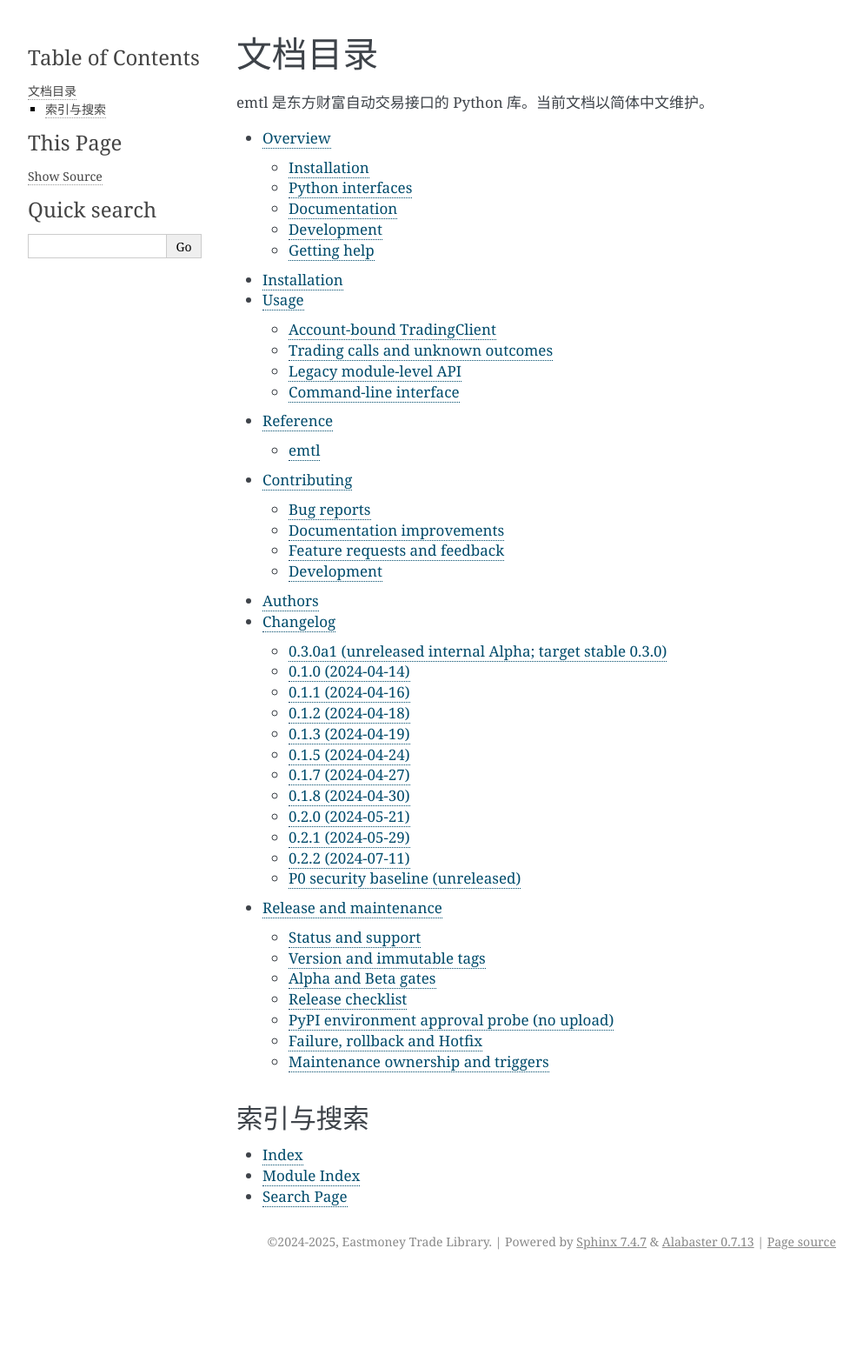
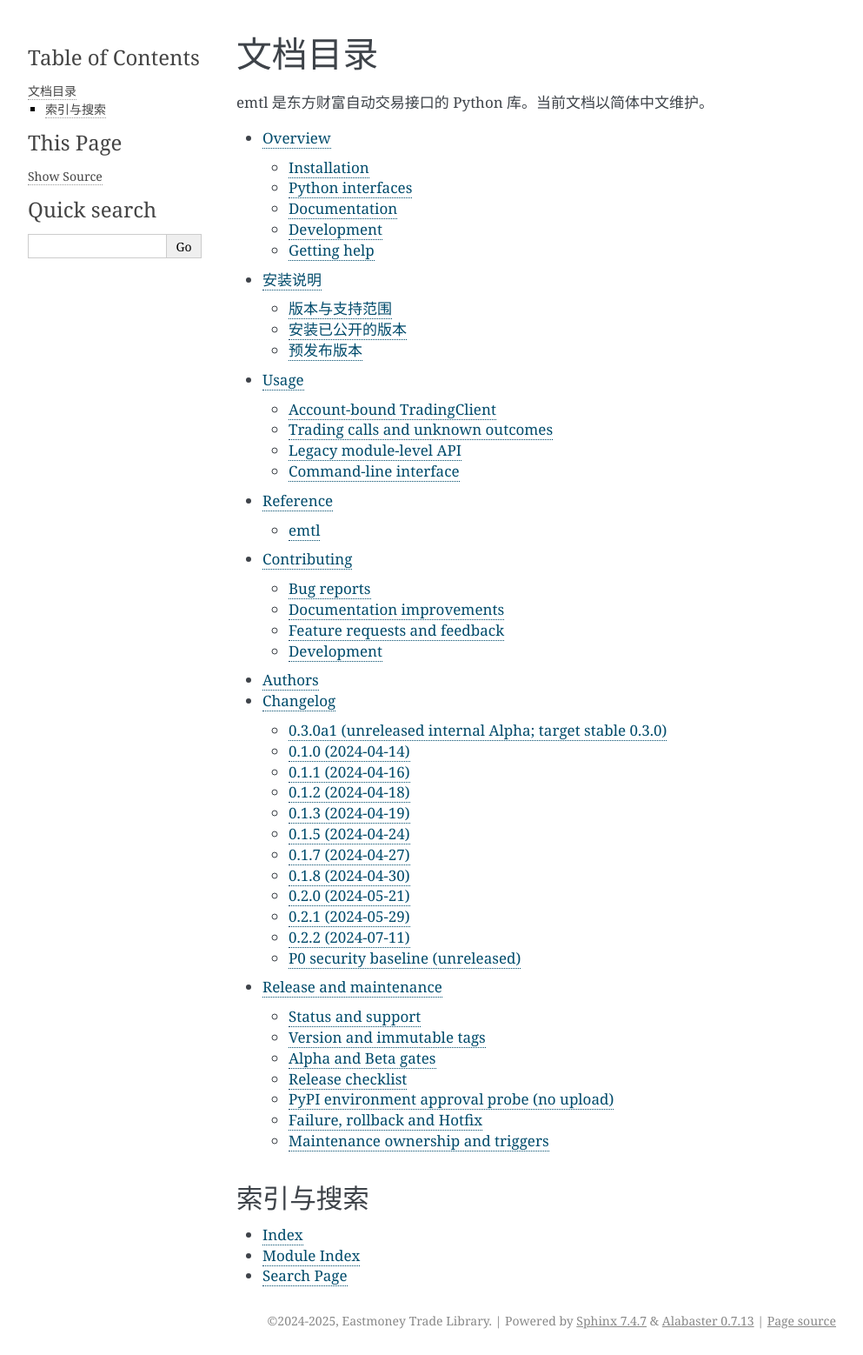
Before and after one commit to riiy/emtl, a Sphinx documentation site: the page built from docs/index.rst, in a window 1280 px wide. Shown: the whole page at 87% size, without its empty margins (148-1141 px from the left). Built offline with Sphinx 7.4.7, drawn with Linux system fonts in a browser that asks for light colours; before the commit the page ends 1467 px from its top, so only the background shows below that; some of the changed lines change nothing that is shown.

Commit message:
docs(zh-cn): localize docs/installation.rst

```diff
--- a/docs/installation.rst
+++ b/docs/installation.rst
@@ -1,22 +1,38 @@
-============
-Installation
-============
+========
+安装说明
+========
 
-Support target for 0.3.0: CPython 3.11 on Linux only
-(``>=3.11,<3.12``). Other Python versions, macOS, Windows and PyPy are not
-verified. ddddocr 1.4.11 requires Python <3.12 and is not upgraded without
-an approved OCR image regression set.
+版本与支持范围
+==============
 
-At the command line (currently installs the historical public stable release,
-not the unpublished 0.3.0 candidate)::
+计划中的 ``0.3.0`` 版本仅以 **Linux / CPython 3.11** 为验证和支持目标，
+Python 版本约束为 ``>=3.11,<3.12``。Windows、macOS、PyPy 和
+Python 3.12 及以上尚未验证。
 
-    pip install emtl
+当前 OCR 依赖 ``ddddocr==1.4.11``，其要求 Python 低于 3.12。
+在获得合适的脱敏图片回归样本并完成验证之前，不升级 OCR 引擎。
 
-After a separately authorized Beta upload only::
+安装已公开的版本
+================
+
+以下命令安装 PyPI 上已有的公开版本，**不会**安装尚未发布的
+``0.3.0a1`` 内部候选版本::
+
+    python -m pip install emtl
+
+开发中的源码可以从 GitHub 获取，但不代表已完成正式发布验收::
+
+    python -m pip install https://github.com/riiy/emtl/archive/master.zip
+
+预发布版本
+==========
+
+只有维护者单独批准并完成 ``0.3.0b1`` 上传后，下面的命令才有意义::
 
     python -m pip install --pre emtl==0.3.0b1
 
-Do not treat Beta as production stability or broker-protocol assurance. Import,
-CLI help and synthetic offline tests suffice for automated installation checks;
-never put real credentials or live trades into CI. See :doc:`releasing` for
-upgrade, rollback limitations and feedback requirements.
+Beta 不代表可在生产环境安全交易，也不保证券商协议兼容。
+自动安装验收仅允许 import、CLI help、离线合成用例等无交易副作用的检查。
+不要在 CI 中使用真实凭证或真实下单/撤单。
+
+升级风险、版本回退限制和反馈要求参见 :doc:`releasing`。
```
